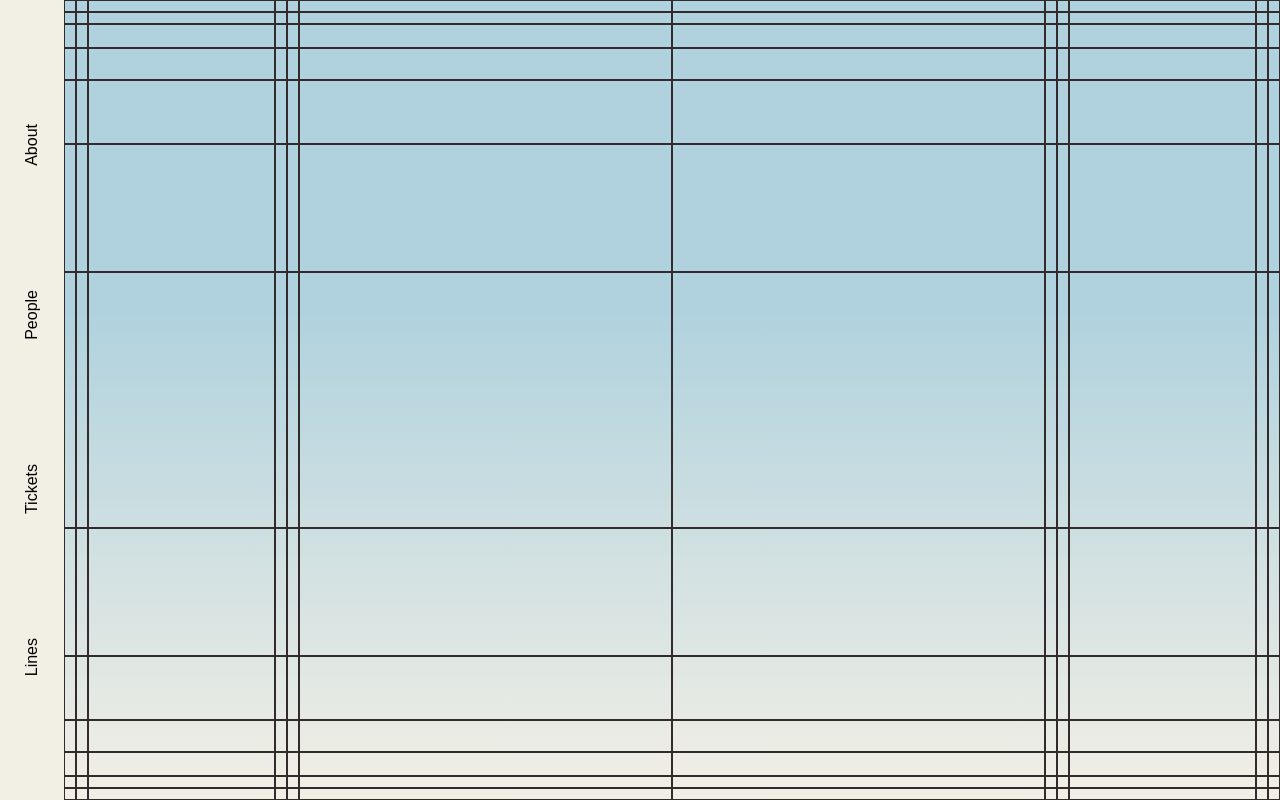
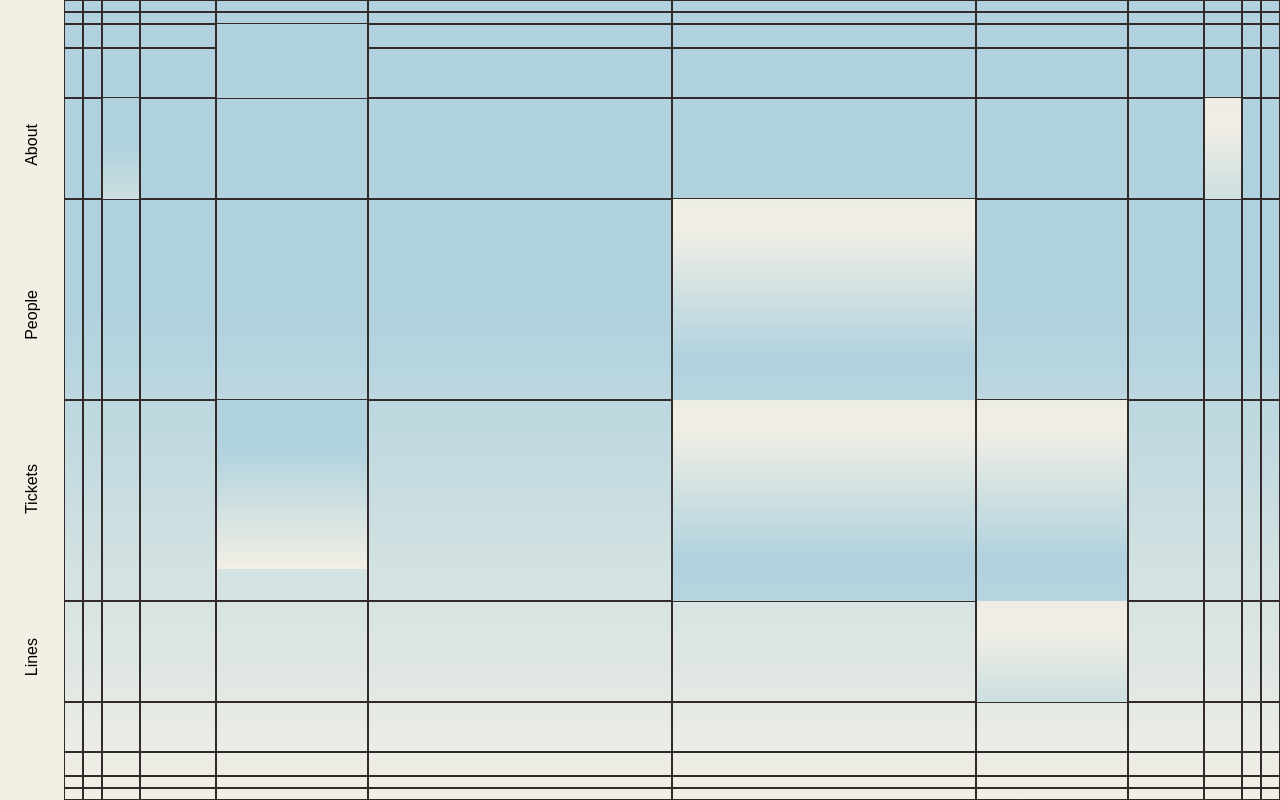
Before and after one commit to lunar-gala/2026-fable, a Next.js app: page /Act1 in a window 1280 px wide. Built offline with nearby package versions, Linux system fonts and the light colour scheme; a web font is replaced by a local one.

Commit message:
sorta working gradients for act 1

```diff
--- a/src/app/components/Act1/Act1.css
+++ b/src/app/components/Act1/Act1.css
@@ -1,25 +1,59 @@
-.small-small {
-  width: 12px;
-  flex-shrink: 0;
-  overflow: hidden;
+.cell-twenty-fourth {
+    width: 1.5625%;
+    flex-shrink: 0;
 }
 
-.small-quarter {
-  width: 12px;
-  flex-shrink: 0;
+.cell-sixteenth {
+    width: 3.125%;
+    flex-shrink: 0;
 }
 
-.small-half {
-  width: 12px;
-  flex-shrink: 0;
+.cell-eighth {
+    width: 6.25%;
+    flex-shrink: 0;
 }
 
-.half-eighth {
-  position: relative;
-  width: 50%;
+.cell-quarter {
+    width: 12.5%;
+    flex-shrink: 0;
 }
 
-.full-full {
-  position: relative;
-  width: 100%;
+.cell-half {
+    width: 25%;
+    flex-shrink: 0;
 }
+
+.variant-v1 {
+    height: 200px;
+    background: linear-gradient(
+        180deg,
+        #B0D2DE 39%,
+        #F2EFE5 100%
+    );
+    animation-name: gradientmove1;
+    animation-duration: 20s;
+    animation-iteration-count: infinite;
+    animation-timing-function: ease;
+    animation-direction: alternate;
+    overflow: hidden;
+    position: relative;
+}
+
+.variant-v2 {
+    height: 1320px;
+    background: linear-gradient(
+        180deg,
+        #B0D2DE 0%,
+        #F2EFE5 30%,
+        #B0D2DE 40%,
+        #F2EFE5 70%,
+        #B0D2DE 100%
+    );
+    animation-name: gradientmove2;
+    animation-duration: 20s;
+    animation-iteration-count: infinite;
+    animation-timing-function: ease;
+    animation-direction: alternate;
+    overflow: hidden;
+    position: relative;
+}
--- a/src/app/components/Act1/Act1.tsx
+++ b/src/app/components/Act1/Act1.tsx
@@ -4,8 +4,9 @@ import { useEffect, useRef } from "react";
 import { motion, useTransform } from "motion/react";
 
 interface CellConfig {
-    size: "smallsmall" | "smallquarter" | "smallhalf" | "halfeighth" | "fullfull";
-    variant: "v1" | "v2" | "v3" | "v4";
+    size: "size24px" | "size625" | "size125" | "size25" | "size50";
+    variant?: "v1" | "v2";
+    hasMovingGradient?: boolean;
 }
 
 interface RowConfig {
@@ -16,131 +17,209 @@ interface RowConfig {
 const rows: RowConfig[] = [
     {
         rowClass: "row24px", cells: [
-            { size: "smallsmall", variant: "v1" }, { size: "smallsmall", variant: "v1" }, { size: "halfeighth", variant: "v1" },
-            { size: "smallquarter", variant: "v1" }, { size: "smallhalf", variant: "v2" }, { size: "fullfull", variant: "v2" },
-            { size: "fullfull", variant: "v1" }, { size: "smallhalf", variant: "v1" }, { size: "smallquarter", variant: "v1" },
-            { size: "halfeighth", variant: "v1" }, { size: "smallsmall", variant: "v1" }, { size: "smallsmall", variant: "v1" },
+            { size: "size24px" },
+            { size: "size24px" },
+            { size: "size625" },
+            { size: "size125" },
+            { size: "size25" },
+            { size: "size50" },
+            { size: "size50" },
+            { size: "size25" },
+            { size: "size125" },
+            { size: "size625" },
+            { size: "size24px" },
+            { size: "size24px" },
         ]
     },
     {
         rowClass: "row24px", cells: [
-            { size: "smallsmall", variant: "v1" }, { size: "smallsmall", variant: "v1" }, { size: "halfeighth", variant: "v1" },
-            { size: "smallquarter", variant: "v1" }, { size: "smallhalf", variant: "v1" }, { size: "fullfull", variant: "v1" },
-            { size: "fullfull", variant: "v1" }, { size: "smallhalf", variant: "v1" }, { size: "smallquarter", variant: "v2" },
-            { size: "halfeighth", variant: "v1" }, { size: "smallsmall", variant: "v1" }, { size: "smallsmall", variant: "v1" },
+            { size: "size24px" },
+            { size: "size24px" },
+            { size: "size625" },
+            { size: "size125" },
+            { size: "size25" },
+            { size: "size50" },
+            { size: "size50" },
+            { size: "size25" },
+            { size: "size125" },
+            { size: "size625" },
+            { size: "size24px" },
+            { size: "size24px" },
         ]
     },
     {
         rowClass: "row48px", cells: [
-            { size: "smallsmall", variant: "v1" }, { size: "smallsmall", variant: "v1" }, { size: "halfeighth", variant: "v1" },
-            { size: "smallquarter", variant: "v2" }, { size: "smallhalf", variant: "v4" }, { size: "fullfull", variant: "v2" },
-            { size: "fullfull", variant: "v1" }, { size: "smallhalf", variant: "v1" }, { size: "smallquarter", variant: "v1" },
-            { size: "halfeighth", variant: "v1" }, { size: "smallsmall", variant: "v1" }, { size: "smallsmall", variant: "v1" },
+            { size: "size24px" },
+            { size: "size24px" },
+            { size: "size625" },
+            { size: "size125" },
+            { size: "size25", variant: "v1", hasMovingGradient: true },
+            { size: "size50" },
+            { size: "size50" },
+            { size: "size25" },
+            { size: "size125" },
+            { size: "size625" },
+            { size: "size24px" },
+            { size: "size24px" },
         ]
     },
     {
         rowClass: "row-eighth", cells: [
-            { size: "smallsmall", variant: "v1" }, { size: "smallsmall", variant: "v1" }, { size: "halfeighth", variant: "v1" },
-            { size: "smallquarter", variant: "v2" }, { size: "smallhalf", variant: "v4" }, { size: "fullfull", variant: "v2" },
-            { size: "fullfull", variant: "v1" }, { size: "smallhalf", variant: "v1" }, { size: "smallquarter", variant: "v1" },
-            { size: "halfeighth", variant: "v1" }, { size: "smallsmall", variant: "v1" }, { size: "smallsmall", variant: "v1" },
+           { size: "size24px" },
+            { size: "size24px" },
+            { size: "size625" },
+            { size: "size125" },
+            { size: "size25", variant: "v1", hasMovingGradient: true },
+            { size: "size50" },
+            { size: "size50" },
+            { size: "size25" },
+            { size: "size125" },
+            { size: "size625" },
+            { size: "size24px" },
+            { size: "size24px" },
         ]
     },
     {
         rowClass: "row-quarter", cells: [
-            { size: "smallsmall", variant: "v1" }, { size: "smallsmall", variant: "v1" }, { size: "halfeighth", variant: "v1" },
-            { size: "smallquarter", variant: "v2" }, { size: "smallhalf", variant: "v4" }, { size: "fullfull", variant: "v2" },
-            { size: "fullfull", variant: "v1" }, { size: "smallhalf", variant: "v1" }, { size: "smallquarter", variant: "v1" },
-            { size: "halfeighth", variant: "v1" }, { size: "smallsmall", variant: "v1" }, { size: "smallsmall", variant: "v1" },
+            { size: "size24px" },
+            { size: "size24px" },
+            { size: "size625", variant: "v1", hasMovingGradient: true },
+            { size: "size125" },
+            { size: "size25" },
+            { size: "size50" },
+            { size: "size50" },
+            { size: "size25" },
+            { size: "size125" },
+            { size: "size625", variant: "v2", hasMovingGradient: true },
+            { size: "size24px" },
+            { size: "size24px" },
         ]
     },
     {
         rowClass: "row-half", cells: [
-            { size: "smallsmall", variant: "v1" }, { size: "smallsmall", variant: "v1" }, { size: "halfeighth", variant: "v1" },
-            { size: "smallquarter", variant: "v2" }, { size: "smallhalf", variant: "v4" }, { size: "fullfull", variant: "v2" },
-            { size: "fullfull", variant: "v1" }, { size: "smallhalf", variant: "v1" }, { size: "smallquarter", variant: "v1" },
-            { size: "halfeighth", variant: "v1" }, { size: "smallsmall", variant: "v1" }, { size: "smallsmall", variant: "v1" },
-        ]
-    },
-    {
-        rowClass: "row-full", cells: [
-            { size: "smallsmall", variant: "v1" }, { size: "smallsmall", variant: "v1" }, { size: "halfeighth", variant: "v1" },
-            { size: "smallquarter", variant: "v2" }, { size: "smallhalf", variant: "v4" }, { size: "fullfull", variant: "v2" },
-            { size: "fullfull", variant: "v1" }, { size: "smallhalf", variant: "v1" }, { size: "smallquarter", variant: "v1" },
-            { size: "halfeighth", variant: "v1" }, { size: "smallsmall", variant: "v1" }, { size: "smallsmall", variant: "v1" },
+           { size: "size24px" },
+            { size: "size24px" },
+            { size: "size625" },
+            { size: "size125" },
+            { size: "size25" },
+            { size: "size50" },
+            { size: "size50", variant: "v2", hasMovingGradient: true },
+            { size: "size25" },
+            { size: "size125" },
+            { size: "size625" },
+            { size: "size24px" },
+            { size: "size24px" },
         ]
     },
     {
         rowClass: "row-half", cells: [
-            { size: "smallsmall", variant: "v1" }, { size: "smallsmall", variant: "v1" }, { size: "halfeighth", variant: "v1" },
-            { size: "smallquarter", variant: "v2" }, { size: "smallhalf", variant: "v4" }, { size: "fullfull", variant: "v2" },
-            { size: "fullfull", variant: "v1" }, { size: "smallhalf", variant: "v1" }, { size: "smallquarter", variant: "v1" },
-            { size: "halfeighth", variant: "v1" }, { size: "smallsmall", variant: "v1" }, { size: "smallsmall", variant: "v1" },
+            { size: "size24px" },
+            { size: "size24px" },
+            { size: "size625" },
+            { size: "size125" },
+            { size: "size25", variant: "v1", hasMovingGradient: true },
+            { size: "size50" },
+            { size: "size50", variant: "v2", hasMovingGradient: true },
+            { size: "size25", variant: "v2", hasMovingGradient: true },
+            { size: "size125" },
+            { size: "size625" },
+            { size: "size24px" },
+            { size: "size24px" },
         ]
     },
     {
         rowClass: "row-quarter", cells: [
-            { size: "smallsmall", variant: "v1" }, { size: "smallsmall", variant: "v1" }, { size: "halfeighth", variant: "v1" },
-            { size: "smallquarter", variant: "v2" }, { size: "smallhalf", variant: "v4" }, { size: "fullfull", variant: "v2" },
-            { size: "fullfull", variant: "v1" }, { size: "smallhalf", variant: "v1" }, { size: "smallquarter", variant: "v1" },
-            { size: "halfeighth", variant: "v1" }, { size: "smallsmall", variant: "v1" }, { size: "smallsmall", variant: "v1" },
+            { size: "size24px" },
+            { size: "size24px" },
+            { size: "size625" },
+            { size: "size125" },
+            { size: "size25" },
+            { size: "size50" },
+            { size: "size50" },
+            { size: "size25", variant: "v2", hasMovingGradient: true },
+            { size: "size125" },
+            { size: "size625" },
+            { size: "size24px" },
+            { size: "size24px" },
         ]
     },
     {
         rowClass: "row-eighth", cells: [
-            { size: "smallsmall", variant: "v1" }, { size: "smallsmall", variant: "v1" }, { size: "halfeighth", variant: "v1" },
-            { size: "smallquarter", variant: "v2" }, { size: "smallhalf", variant: "v4" }, { size: "fullfull", variant: "v2" },
-            { size: "fullfull", variant: "v1" }, { size: "smallhalf", variant: "v1" }, { size: "smallquarter", variant: "v1" },
-            { size: "halfeighth", variant: "v1" }, { size: "smallsmall", variant: "v1" }, { size: "smallsmall", variant: "v1" },
+            { size: "size24px" },
+            { size: "size24px" },
+            { size: "size625" },
+            { size: "size125" },
+            { size: "size25" },
+            { size: "size50" },
+            { size: "size50" },
+            { size: "size25" },
+            { size: "size125" },
+            { size: "size625" },
+            { size: "size24px" },
+            { size: "size24px" },
         ]
     },
     {
         rowClass: "row48px", cells: [
-            { size: "smallsmall", variant: "v1" }, { size: "smallsmall", variant: "v1" }, { size: "halfeighth", variant: "v1" },
-            { size: "smallquarter", variant: "v2" }, { size: "smallhalf", variant: "v4" }, { size: "fullfull", variant: "v2" },
-            { size: "fullfull", variant: "v1" }, { size: "smallhalf", variant: "v1" }, { size: "smallquarter", variant: "v1" },
-            { size: "halfeighth", variant: "v1" }, { size: "smallsmall", variant: "v1" }, { size: "smallsmall", variant: "v1" },
+            { size: "size24px" },
+            { size: "size24px" },
+            { size: "size625" },
+            { size: "size125" },
+            { size: "size25" },
+            { size: "size50" },
+            { size: "size50" },
+            { size: "size25" },
+            { size: "size125" },
+            { size: "size625" },
+            { size: "size24px" },
+            { size: "size24px" },
         ]
     },
     {
         rowClass: "row24px", cells: [
-            { size: "smallsmall", variant: "v1" }, { size: "smallsmall", variant: "v1" }, { size: "halfeighth", variant: "v1" },
-            { size: "smallquarter", variant: "v2" }, { size: "smallhalf", variant: "v4" }, { size: "fullfull", variant: "v2" },
-            { size: "fullfull", variant: "v1" }, { size: "smallhalf", variant: "v1" }, { size: "smallquarter", variant: "v1" },
-            { size: "halfeighth", variant: "v1" }, { size: "smallsmall", variant: "v1" }, { size: "smallsmall", variant: "v1" },
+            { size: "size24px" },
+            { size: "size24px" },
+            { size: "size625" },
+            { size: "size125" },
+            { size: "size25" },
+            { size: "size50" },
+            { size: "size50" },
+            { size: "size25" },
+            { size: "size125" },
+            { size: "size625" },
+            { size: "size24px" },
+            { size: "size24px" },
         ]
     },
     {
         rowClass: "row24px", cells: [
-            { size: "smallsmall", variant: "v1" }, { size: "smallsmall", variant: "v1" }, { size: "halfeighth", variant: "v1" },
-            { size: "smallquarter", variant: "v2" }, { size: "smallhalf", variant: "v4" }, { size: "fullfull", variant: "v2" },
-            { size: "fullfull", variant: "v1" }, { size: "smallhalf", variant: "v1" }, { size: "smallquarter", variant: "v1" },
-            { size: "halfeighth", variant: "v1" }, { size: "smallsmall", variant: "v1" }, { size: "smallsmall", variant: "v1" },
+            { size: "size24px" },
+            { size: "size24px" },
+            { size: "size625" },
+            { size: "size125" },
+            { size: "size25" },
+            { size: "size50" },
+            { size: "size50" },
+            { size: "size25" },
+            { size: "size125" },
+            { size: "size625" },
+            { size: "size24px" },
+            { size: "size24px" },
         ]
     },
 ];
 
 const sizeClassMap = {
-    smallhalf: "small-half",
-    smallquarter: "small-quarter",
-    smallsmall: "small-small",
-    halfeighth: "half-eighth",
-    fullfull: "full-full",
+    size24px: "cell-twenty-fourth",
+    size625: "cell-sixteenth",
+    size125: "cell-eighth",
+    size25: "cell-quarter",
+    size50: "cell-half",
 };
 
 export default function LandingAnimation() {
 
     const gridRef = useRef<HTMLDivElement>(null);
-
-    // useEffect(() => {
-    //     if (!gridRef.current) return;
-    //     const cells = gridRef.current.querySelectorAll(".gradient-vertical");
-    //     const maxDelay = 2;
-    //     cells.forEach((cell) => {
-    //         const randomDelay = Math.random() * maxDelay;
-    //         (cell as HTMLElement).style.animationDelay = `${randomDelay}s`;
-    //     });
-    // }, []);
 
     return (
         <div className="gradient-grid"
@@ -155,14 +234,19 @@ export default function LandingAnimation() {
             {rows.map((row, rowIdx) => (
                 <div className={row.rowClass} key={rowIdx}>
                     {row.cells.map((cell, cellIdx) => (
-                        <motion.div
+                        <div
                             key={cellIdx}
                             className={`${sizeClassMap[cell.size]} landingCell`}
+                        >
+                            {cell.hasMovingGradient && cell.variant ? (
+                                <div
+                                    className={`variant-${cell.variant}`}
                                 />
+                            ) : null}
+                        </div>
                     ))}
                 </div>
             ))}
         </div>
     );
-
 }
--- a/src/app/globals.css
+++ b/src/app/globals.css
@@ -207,6 +207,7 @@ grid-content{
 .landingCell{
   border: 0.25px solid #332b2b;
   flex-grow: 0;
+  background: transparent;
 }
 
 .gradient-vertical {
```
Lines whose indentation alone changed are shown as unchanged.
